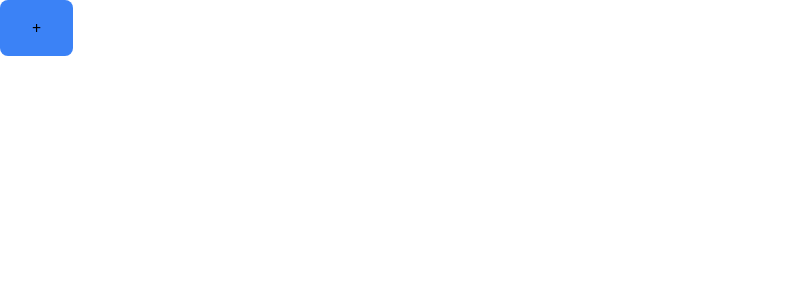
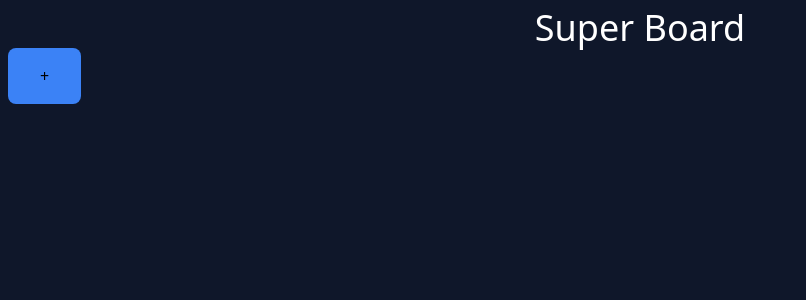
Before and after one commit to binarydiver/super_board, a React app: page / in a window 1280 px wide. Shown: the top 300 px of the page, without its empty margins (0-806 px from the left). Built offline with nearby package versions, Linux system fonts and the light colour scheme.

Commit message:
rename home page component

```diff
--- a/src/App.tsx
+++ /dev/null
@@ -1,12 +0,0 @@
-import "./App.css";
-import logo from "./logo.svg";
-
-function App() {
-  return (
-    <>
-      <button className="bg-blue-500 py-4 px-8 rounded-lg">+</button>
-    </>
-  );
-}
-
-export default App;
--- /dev/null
+++ b/src/Home.tsx
@@ -0,0 +1,12 @@
+import "./Home.css";
+
+const Home = () => {
+  return (
+    <>
+      <h1 className="text-white text-center text-4xl">Super Board</h1>
+      <button className="bg-blue-500 py-4 px-8 rounded-lg">+</button>
+    </>
+  );
+};
+
+export default Home;
--- a/src/index.css
+++ b/src/index.css
@@ -3,6 +3,7 @@
 @tailwind utilities;
 
 body {
-  margin: 0;
-  padding: 0;
+  @apply bg-slate-900;
+  @apply p-2;
+  @apply m-0;
 }
--- a/src/index.tsx
+++ b/src/index.tsx
@@ -1,13 +1,13 @@
-import React from 'react';
-import ReactDOM from 'react-dom/client';
-import App from './App';
-import './index.css';
+import React from "react";
+import ReactDOM from "react-dom/client";
+import Home from "./Home";
+import "./index.css";
 
 const root = ReactDOM.createRoot(
-  document.getElementById('root') as HTMLElement
+  document.getElementById("root") as HTMLElement
 );
 root.render(
   <React.StrictMode>
-    <App />
+    <Home />
   </React.StrictMode>
 );
```
Also changed, not shown: src/App.css (deleted), src/Home.css (added).
